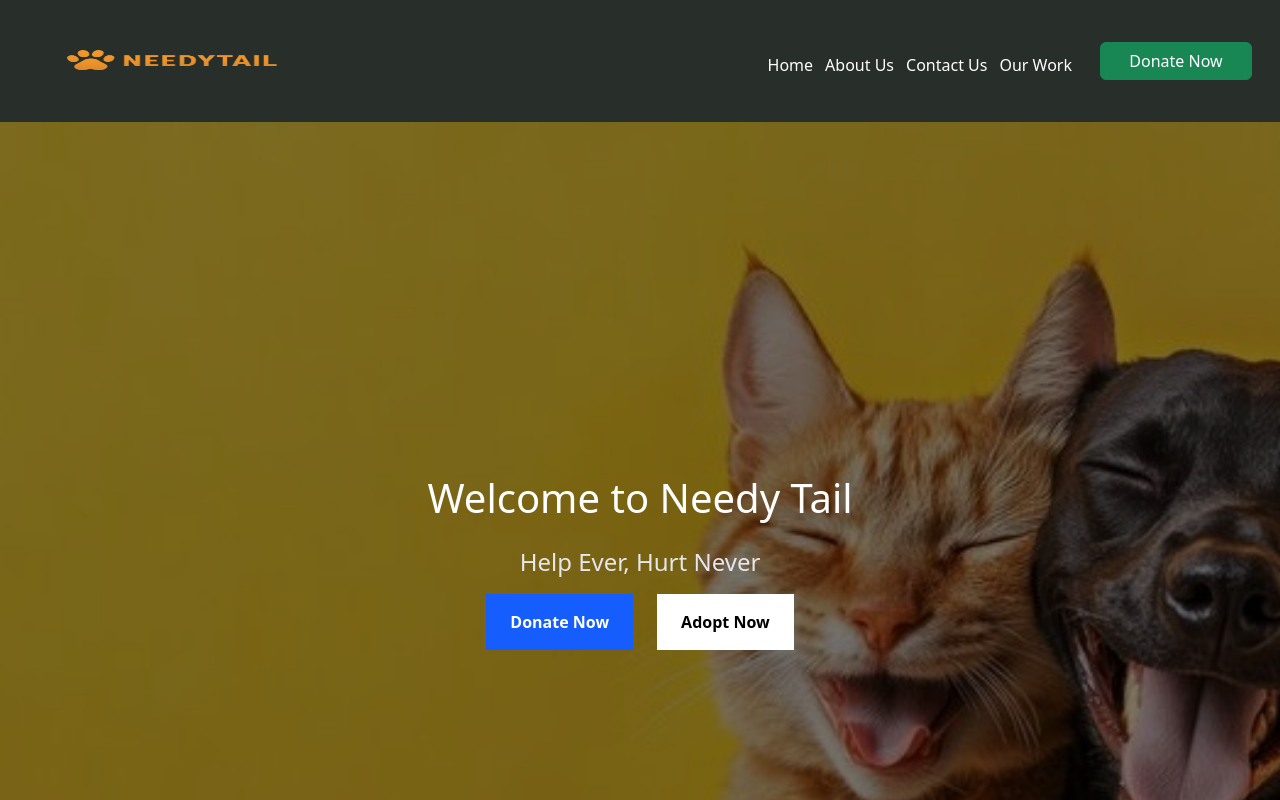
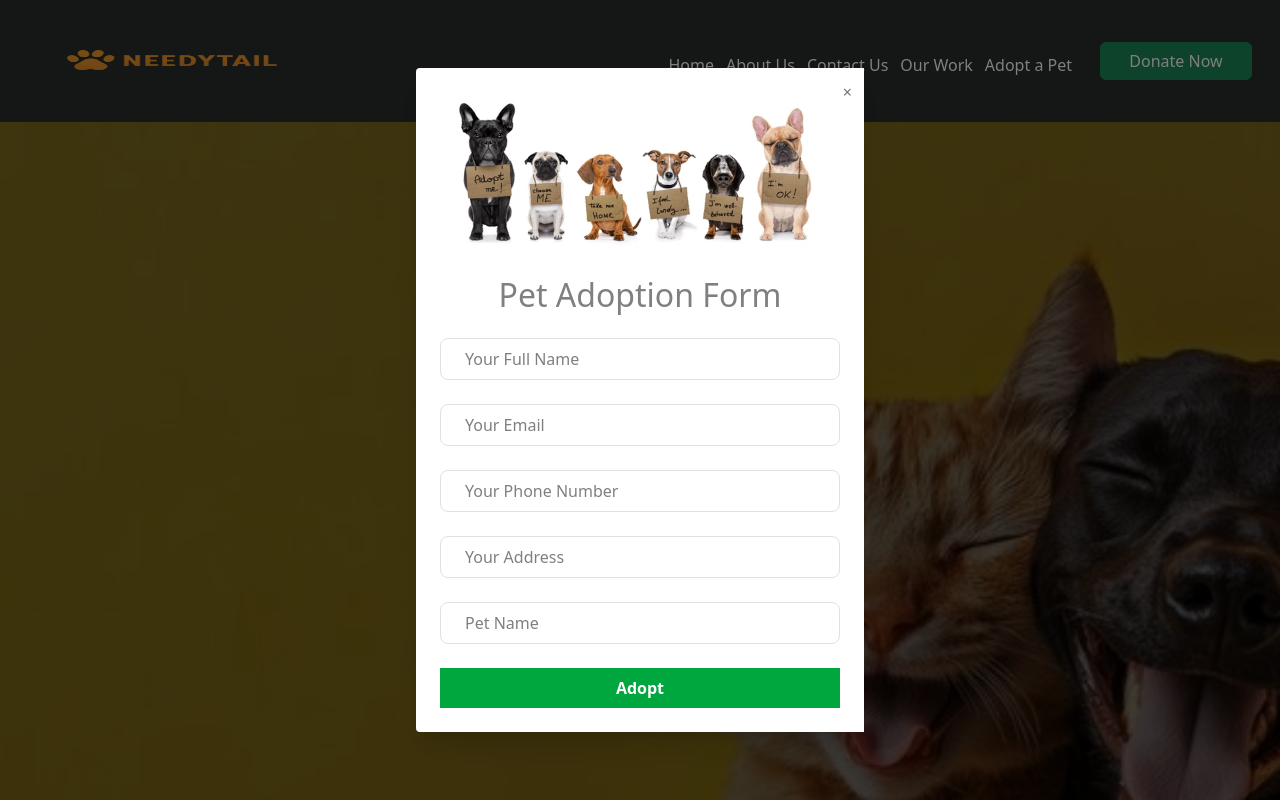
Before and after one commit to Poonam-Vishwakarma31/NGOAPP, a React (Vite) app: page / in a window 1280 px wide. Both pictures are taken after a click on the button "Adopt Now". Shown: the top 800 px of the page. Built offline with nearby package versions, Linux system fonts and the light colour scheme.

Commit message:
Add Adopt page and integrate with Navbar and Home components

```diff
--- a/src/Navbar.jsx
+++ b/src/Navbar.jsx
@@ -29,6 +29,7 @@ function MyNavbar() {
             <NavLink className='text-white text-semibold mr-3 mt-2 text-decoration-none' to="/about">About Us</NavLink>
             <NavLink className='text-white text-semibold mr-3 mt-2 text-decoration-none' to="/contact">Contact Us</NavLink>
             <NavLink className='text-white text-semibold mr-3 mt-2 text-decoration-none' to="/ourwork">Our Work</NavLink>
+            <NavLink className='text-white text-semibold mr-3 mt-2 text-decoration-none' to="/adopt">Adopt a Pet</NavLink>
 
           </Nav>
           <div>
--- a/src/Pages/Adopt.jsx
+++ b/src/Pages/Adopt.jsx
@@ -1,4 +1,5 @@
 import React from "react";
+
 
 const Adopt = () => {
   return (
--- a/src/Pages/Home.jsx
+++ b/src/Pages/Home.jsx
@@ -4,15 +4,22 @@ import Info from '../components/Info'
 import ActionCards from '../components/Cards/cards'
 import Donate from '../components/Donate/Donate.jsx'
 import DonatePopup from '../components/DonateForm'
+import Adopt from './Adopt.jsx'
+import AdoptPopup from '../components/AdoptForm'
 import { useState } from 'react';
 
 
 
 const HomePage = () => {
    const [showDonatePopup, setShowDonatePopup] = useState(false);
+   const [showAdoptPopup, setShowAdoptPopup] = useState(false);
   return (
     <div>
-      <HeroSection/>
+      <HeroSection onAdoptClick={()=>setShowAdoptPopup(true)} />
+      {/* ✅ Conditionally render popup */}
+      {showAdoptPopup && (
+        <AdoptPopup onClose={() => setShowAdoptPopup(false)} />
+      )}
       <Info/>
       <ActionCards onDonateClick={() => setShowDonatePopup(true)} />
       <Donate onDonateClick={() => setShowDonatePopup(true)} />
--- /dev/null
+++ b/src/components/AdoptForm/index.jsx
@@ -0,0 +1,66 @@
+import React from "react";
+
+const AdoptPopup = ({onClose}) => {
+  return (
+    <div className="fixed inset-0 bg-black/50 flex items-center justify-center z-50">
+      <div className="bg-white rounded-l shadow-xl w-11/12 max-w-md p-6 relative">
+        <button
+          onClick={onClose}
+        className="absolute top-3 right-3 text-gray-500 hover:text-gray-700 text-2xl">
+          &times;
+        </button>
+        <img
+          src="./src/assets/bgadopt.webp"
+          alt="Adopt a Pet"
+          className="w-full h-40 object-cover rounded-md mb-4"
+        />
+        <h2
+          style={{ color: "gray" }}
+          className="text-2xl font-bold mb-4 text-gray-800 text-center"
+        >
+          Pet Adoption Form
+        </h2>
+        {/* Your form here */}
+        <form style={{ color: "black" }} className="flex flex-col gap-4">
+            {/* adopter Information */}
+          <input
+            type="text"
+            placeholder="Your Full Name"
+            className="border border-gray-300 rounded-lg px-4 py-2"
+          />
+          <input
+            type="email"
+            placeholder="Your Email"
+            className="border border-gray-300 rounded-lg px-4 py-2"
+          />
+          <input
+            type="tel"
+            placeholder="Your Phone Number"
+            className="border border-gray-300 rounded-lg px-4 py-2"
+          />
+          <input
+            type="text"
+            placeholder="Your Address"
+            className="border border-gray-300 rounded-lg px-4 py-2"
+          />
+
+
+          {/* pet Information */}
+          <input
+            type="text"
+            placeholder="Pet Name"
+            className="border border-gray-300 rounded-lg px-4 py-2"
+          />
+          <button
+            type="submit"
+            className="bg-green-600 hover:bg-green-700 text-white font-semibold px-4 py-2 rounded-lg"
+          >
+            Adopt
+          </button>
+        </form>
+      </div>
+    </div>
+  );
+};
+
+export default AdoptPopup;
--- a/src/components/Donate/Donate.jsx
+++ b/src/components/Donate/Donate.jsx
@@ -2,6 +2,7 @@ import React from "react";
 
 
 const Donate = ({ onDonateClick }) => {
+
   return (
     <div
       id="donate"
--- a/src/components/Hero/Hero.jsx
+++ b/src/components/Hero/Hero.jsx
@@ -2,7 +2,7 @@
 import React from "react";
 import heroImage from '../../assets/hero.jpg'  // Replace with your image path
 
-const HeroSection = () => {
+const HeroSection = ({onAdoptClick}) => {
   return (
     <div
       className="relative w-full h-[110vh] bg-cover bg-center"
@@ -28,7 +28,9 @@ const HeroSection = () => {
            className="bg-blue-600 hover:bg-blue-700 text-white font-semibold px-6 py-3 rounded-lg transition duration-300">
             Donate Now
           </button>
-          <button className="bg-white hover:bg-gray-200 text-black font-semibold px-6 py-3 rounded-lg transition duration-300">
+          <button
+           onClick={()=> onAdoptClick()}
+          className="bg-white hover:bg-gray-200 text-black font-semibold px-6 py-3 rounded-lg transition duration-300">
             Adopt Now
           </button>
         </div>
```
Also changed, not shown: src/assets/bgadopt.webp (renamed from src/assets/bgdonate.webp).
